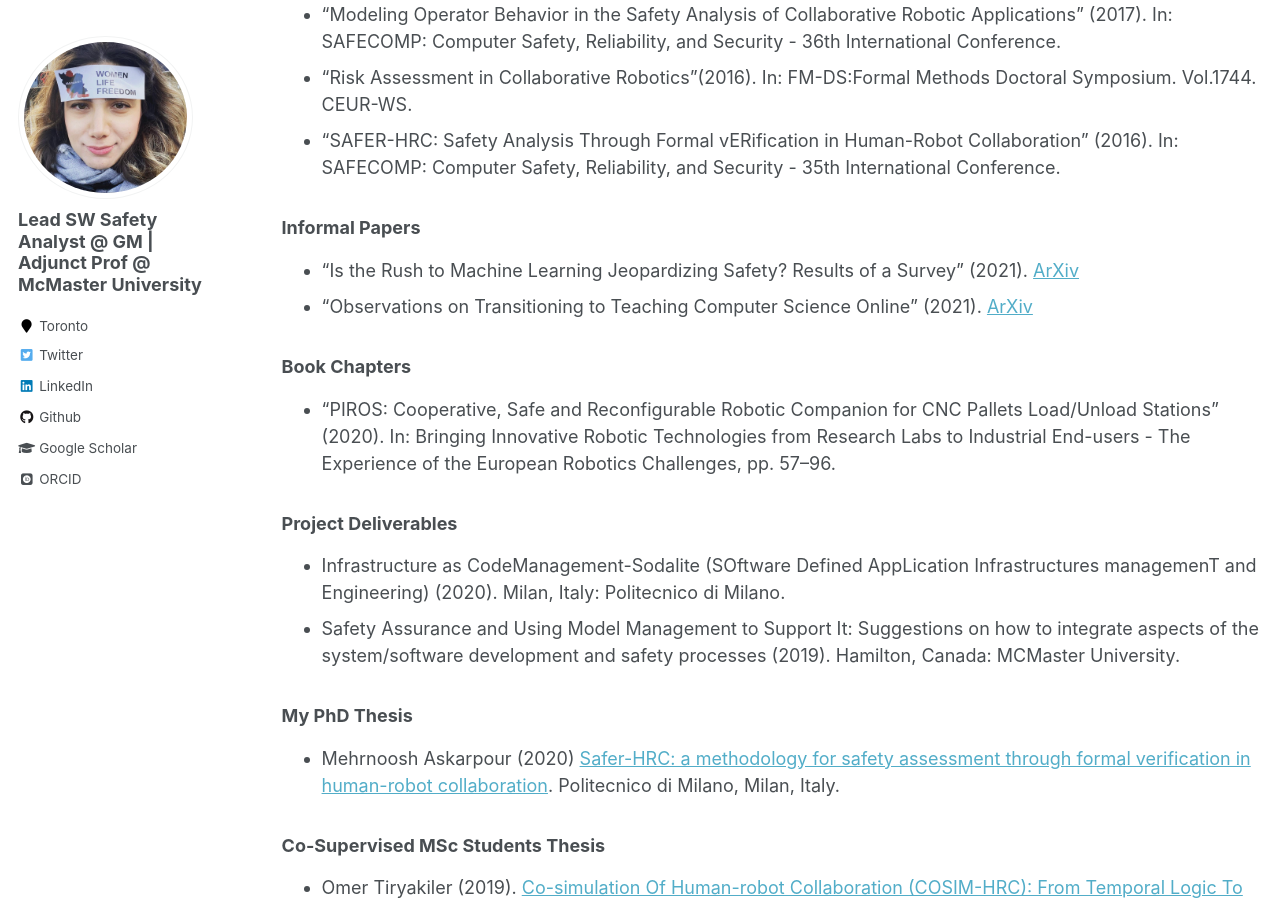
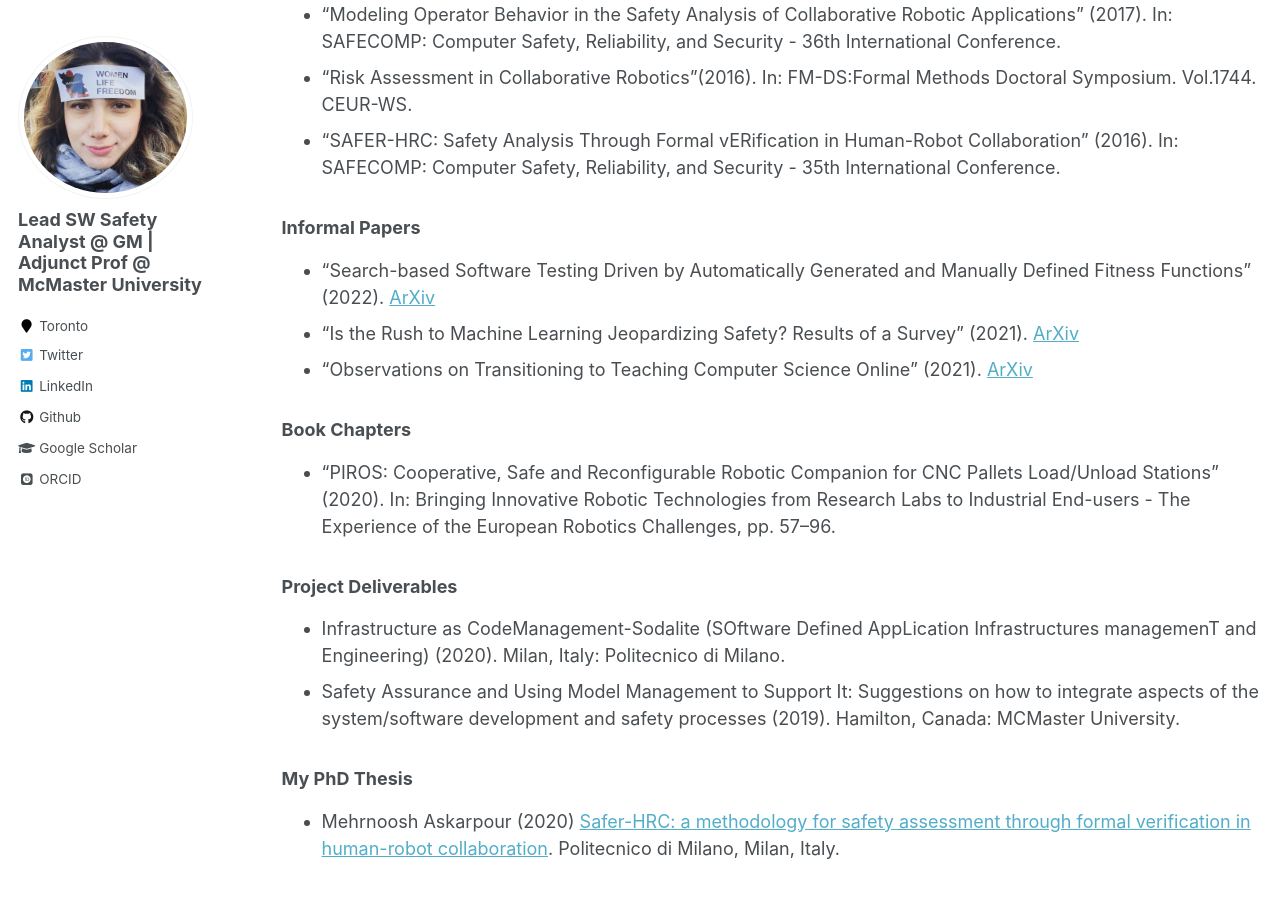
Before and after one commit to Askarpour/askarpour.github.io, a Jekyll site: the page built from _pages/publications.md, in a window 1280 px wide and 900 px high, scrolled down 1205 px. Built offline with Jekyll 4.4.1, drawn with Linux system fonts in a browser that asks for light colours; some web fonts are replaced.

Commit message:
Update publications.md

```diff
--- a/_pages/publications.md
+++ b/_pages/publications.md
@@ -33,6 +33,7 @@ author_profile: true
 
 <h3>Informal Papers</h3>
 
+* "Search-based Software Testing Driven by Automatically Generated and Manually Defined Fitness Functions" (2022). [ArXiv](https://arxiv.org/abs/2207.11016)
 * "Is the Rush to Machine Learning Jeopardizing Safety? Results of a Survey" (2021). [ArXiv](https://arxiv.org/abs/2111.14324)
 * "Observations on Transitioning to Teaching Computer Science Online" (2021). [ArXiv](https://arxiv.org/abs/2112.11186)
 
```
